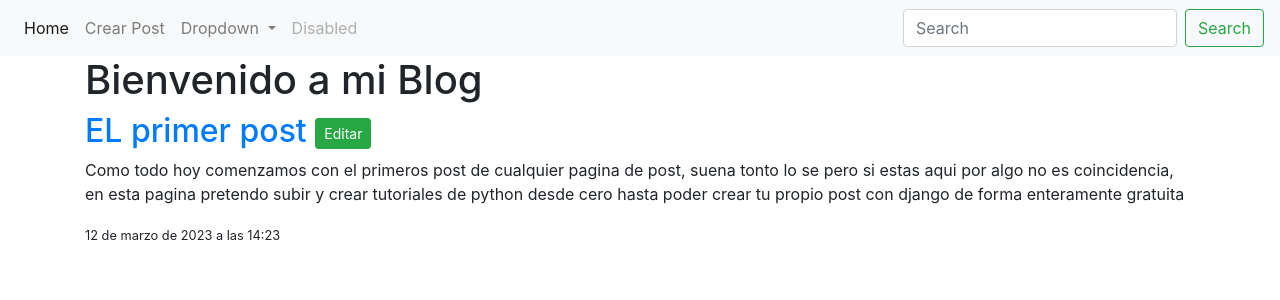
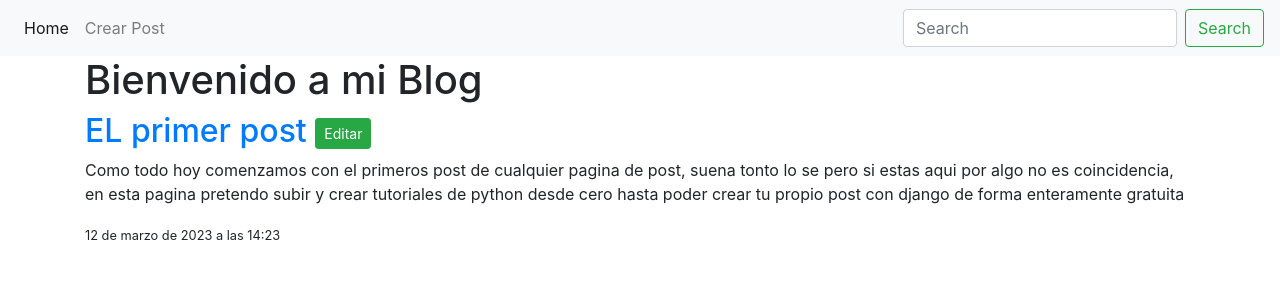
Before and after one commit to rogerchanac007/myblog, a Django app: page / in a window 1280 px wide. Shown: the top 300 px of the page. Run offline with Django 4.2, Linux system fonts and the light colour scheme; data comes from the database, SQL or seed files in the repository; both versions use the stored data as it was after the commit; some libraries are stand-ins or nearby versions.

Commit message:
modificando el primer post

```diff
--- a/blog/templates/blog/navbar.html
+++ b/blog/templates/blog/navbar.html
@@ -7,20 +7,6 @@
         <li class="nav-item">
           <a class="nav-link" href="{% url 'post_new'%}">Crear Post</a>
         </li>
-        <li class="nav-item dropdown">
-          <a class="nav-link dropdown-toggle" href="#" id="navbarDropdown" role="button" data-toggle="dropdown" aria-haspopup="true" aria-expanded="false">
-            Dropdown
-          </a>
-          <div class="dropdown-menu" aria-labelledby="navbarDropdown">
-            <a class="dropdown-item" href="#">Action</a>
-            <a class="dropdown-item" href="#">Another action</a>
-            <div class="dropdown-divider"></div>
-            <a class="dropdown-item" href="#">Something else here</a>
-          </div>
-        </li>
-        <li class="nav-item">
-          <a class="nav-link disabled" href="#">Disabled</a>
-        </li>
       </ul>
       <form class="form-inline my-2 my-lg-0">
         <input class="form-control mr-sm-2" type="search" placeholder="Search" aria-label="Search">
--- a/blog/templates/blog/post_list.html
+++ b/blog/templates/blog/post_list.html
@@ -6,7 +6,6 @@
             <h2><a href="{% url 'post_detail' pk=post.pk %}">{{post.titulo}}</a>
             <a class="btn btn-sm btn-success" href="{% url 'post_edit' pk=post.pk %}">Editar</a>
             </h2>
-
               <p>{{post.texto}}</p>
               <small>{{post.create_date}}</small>
           </section>
```
Also changed, not shown: db.sqlite3.
